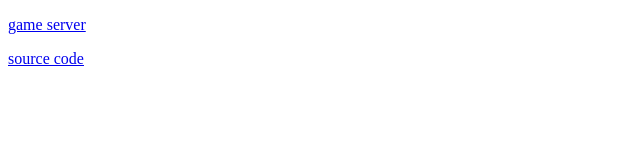
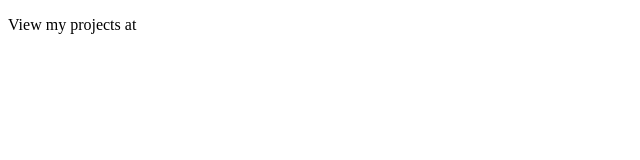
Before and after one commit to nathanmcmillan/nathanmcmillan.github.io, a plain HTML site: page index.html in a window 1280 px wide. Shown: the whole page, without its empty margins (0-640 px from the left). Drawn offline with Linux system fonts and the light colour scheme.

Commit message:
migrated other webiste to separate project

```diff
--- a/index.html
+++ b/index.html
@@ -2,13 +2,12 @@
 <html>
 
 <head>
-    <title>scroll and sigil</title>
+    <title>nathan mcmillan</title>
     <meta charset="utf-8">
 </head>
 
 <body>
-    <p><a href="http://scrollandsigil.eastus.cloudapp.azure.com">game server</a></p>
-    <p><a href="https://github.com/gameinbucket/scroll-and-sigil">source code</a></p>
+    <p>View my projects at <a href="https://github.com/nathanmcmillan"></a></p>
 </body>
 
 </html>
```
Also changed, not shown: 404.html (+1 -1 lines), 2 other files.
